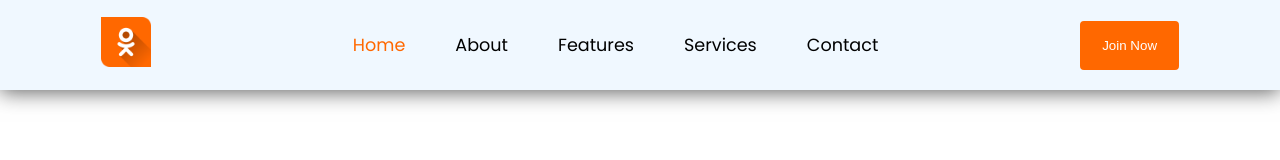
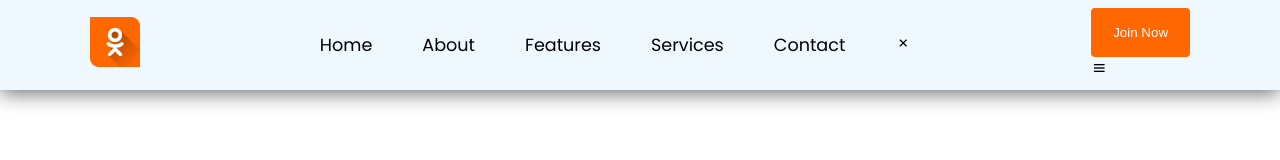
Before and after one commit to Abdelilah2009/30-days, a plain HTML site: page Day-2/index.html in a window 1280 px wide. Drawn offline with nearby package versions, Linux system fonts and the light colour scheme.

Commit message:
Update index.html

```diff
--- a/Day-2/index.html
+++ b/Day-2/index.html
@@ -14,15 +14,19 @@
         <div class="logo">
             <img src="favicon.png" alt="logo">
         </div>
-        <ul>
-            <li><a href="#" class="active">home</a></li>
+        <ul id="navbar">
+            <li><a href="#" class="activ">home</a></li>
             <li><a href="#">about</a></li>
             <li><a href="#">features</a></li>
             <li><a href="#">services</a></li>
             <li><a href="#">contact</a></li>
+            <div id="close"><i class='bx bx-x'></i></div>
         </ul>
         <div class="btn">
             <button type="button">join now</button>
+            <div class="mobile" id="bar">
+                <i class='bx bx-menu'></i>
+            </div>
         </div>
     </nav>
 
```
